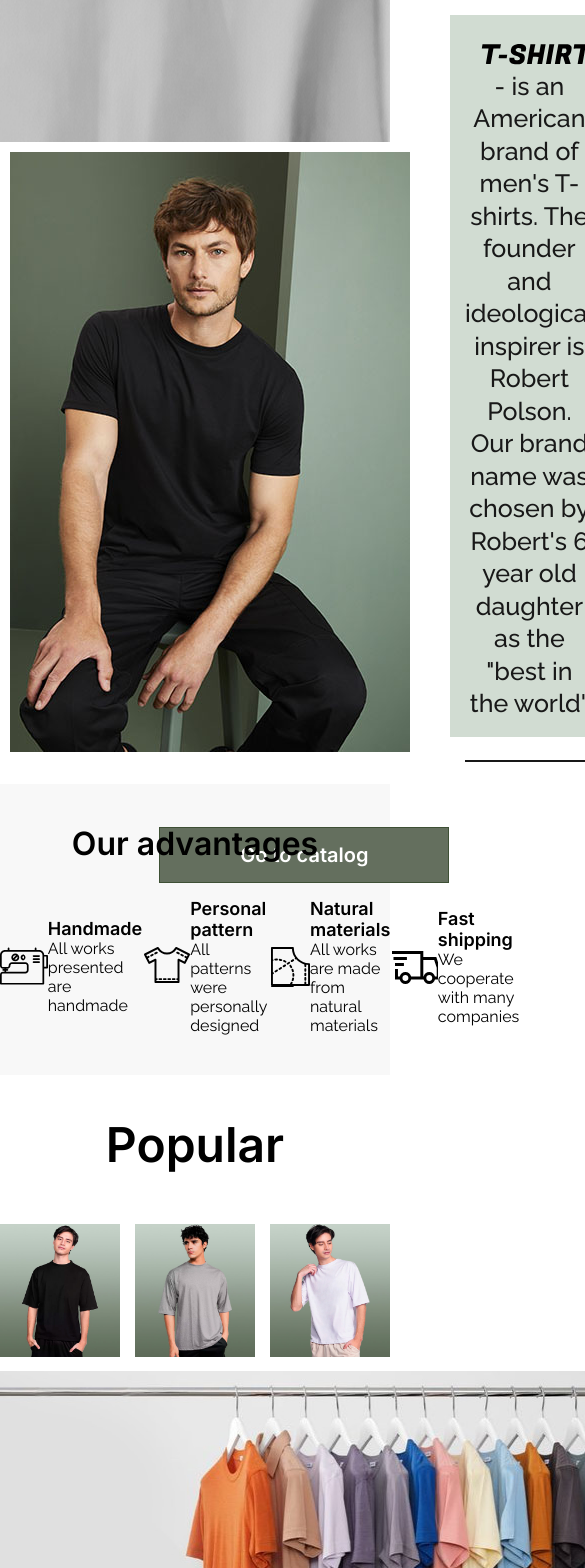
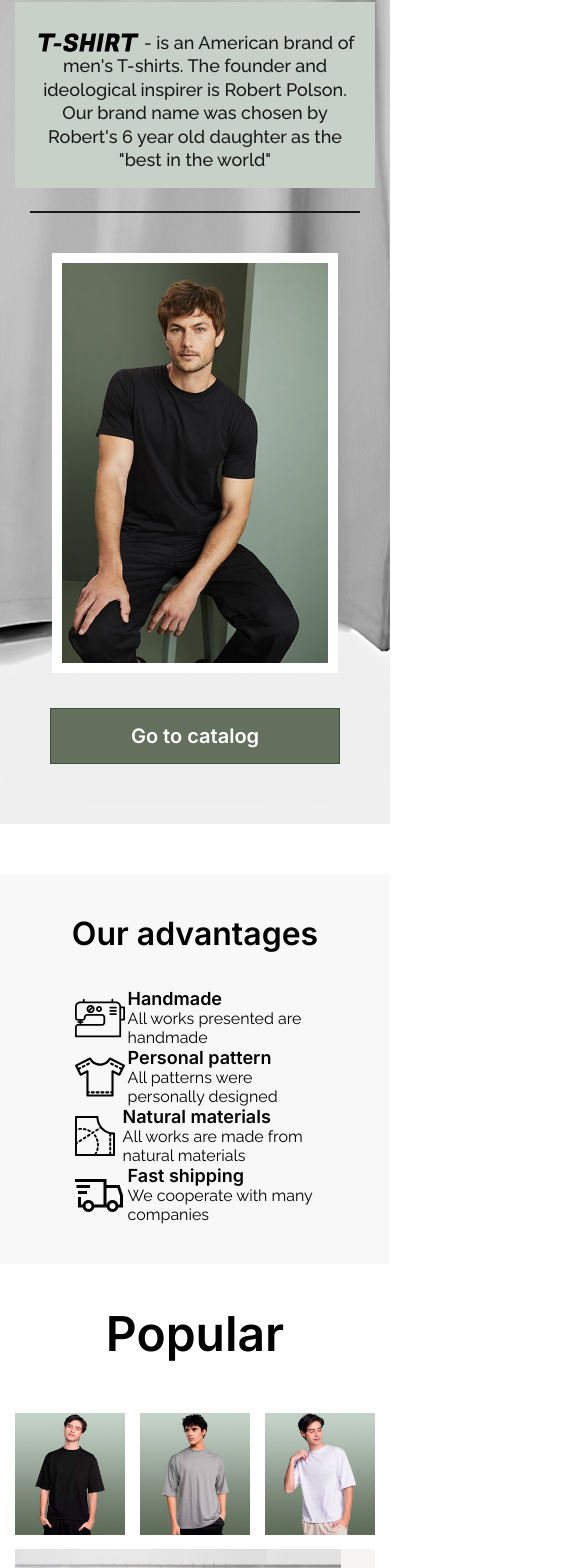
Before and after one commit to lordwebkit/t-shirt-dev, a Vue app: page / in a window 390 px wide. Shown: the part 109-1677 px from the top of the page, 585 px wide, since content can reach past the window. Built offline with nearby package versions, Linux system fonts and the light colour scheme; data requests are answered from the project's data file.

Commit message:
Added adaptive mode for main page

```diff
--- a/src/assets/styles/mixins.scss
+++ b/src/assets/styles/mixins.scss
@@ -3,6 +3,10 @@
 @mixin grid($mw: 980px) {
   max-width: $mw;
   margin: 0 auto;
+  @media (max-width: 1024px) {
+    padding-left: 15px;
+    padding-right: 15px;
+  }
 }
 @mixin title($fs: 46px) {
   font-family: "Inter", sans-serif;
--- a/src/components/SCarousel.vue
+++ b/src/components/SCarousel.vue
@@ -1,7 +1,10 @@
 <template>
   <div
     class="s-carousel-wrapper"
-    :style="{ width: `${castomSettings.width}px` }"
+    :style="{
+      width: `${castomSettings.width}px`,
+      height: `${castomSettings.height ? castomSettings.height : 305}px`,
+    }"
   >
     <div
       class="s-carousel"
@@ -189,6 +192,10 @@ export default {
       padding: 20px;
       border: 0;
       background-color: inherit;
+      @media (max-width: 550px) {
+        width: auto;
+        max-width: 100px;
+      }
       &:hover {
         cursor: pointer;
       }
--- a/src/components/SMain/SAdvantages.vue
+++ b/src/components/SMain/SAdvantages.vue
@@ -40,6 +40,21 @@ export default {
   &__items {
     display: flex;
     justify-content: space-between;
+    @media (max-width: 960px) {
+      display: grid;
+      grid-template-columns: 50% 50%;
+      padding-left: 60px;
+      padding-right: 60px;
+    }
+    @media (max-width: 660px) {
+      padding-left: 30px;
+      padding-right: 30px;
+    }
+    @media (max-width: 530px) {
+      grid-template-columns: 100%;
+      padding-left: 60px;
+      padding-right: 60px;
+    }
   }
 }
 </style>
--- a/src/components/SMain/SAdvantagesItem.vue
+++ b/src/components/SMain/SAdvantagesItem.vue
@@ -25,6 +25,7 @@ export default {
   flex: 1;
   display: flex;
   align-items: center;
+  min-width: 232px;
   &::before {
     content: "";
     height: 50px;
@@ -37,6 +38,9 @@ export default {
   &__info {
     width: 70%;
     margin: 0 auto;
+    @media (max-width: 960px) {
+      width: 77%;
+    }
   }
   &__text {
     @include text(16px);
--- a/src/components/SMain/SInfo.vue
+++ b/src/components/SMain/SInfo.vue
@@ -32,24 +32,74 @@ export default {
 </script>
 <style lang="scss" scoped>
 .s-info {
-  height: calc(100vh - 65px);
-  background: #fff url("@/assets/images/founder/bg.jpg") no-repeat center right;
+  padding-bottom: 60px;
+  background: url("@/assets/images/founder/bg.jpg") no-repeat top right;
+  position: relative;
+  &::before {
+    content: "";
+    display: block;
+    width: 31%;
+    height: 100%;
+    background-color: #fff;
+    position: absolute;
+    z-index: 1;
+    @media (max-width: 1600px) {
+      width: 27%;
+    }
+    @media (max-width: 1350px) {
+      width: 24%;
+    }
+    @media (max-width: 530px) {
+      display: none;
+    }
+  }
   &__inner {
     @include grid(1110px);
     display: grid;
     grid-template-columns: 1fr 2fr;
     align-items: end;
-    padding-top: 60px;
+    padding-top: 72px;
+    position: relative;
+    z-index: 2;
+    @media (max-width: 1230px) {
+      max-width: 980px;
+    }
+    @media (max-width: 530px) {
+      grid-template-columns: 1fr;
+      grid-template-rows: 1fr;
+      padding-top: 47px;
+      justify-items: center;
+    }
   }
   &__image {
     height: 600px;
     padding: 10px;
     background-color: #fff;
+    @media (max-width: 1024px) {
+      height: 560px;
+    }
+    @media (max-width: 900px) {
+      height: 500px;
+    }
+    @media (max-width: 750px) {
+      height: 400px;
+    }
+    @media (max-width: 530px) {
+      grid-row-start: 2;
+      margin-top: 40px;
+    }
   }
   &__bio {
     margin-left: 30px;
     margin-bottom: 25px;
     max-width: 500px;
+    @media (max-width: 1024px) {
+      max-width: 420px;
+    }
+    @media (max-width: 530px) {
+      margin-left: 0;
+      max-width: 100%;
+    }
   }
   &__button {
     @include btn();
@@ -60,15 +110,25 @@ export default {
     text-align: center;
     margin-top: 65px;
     text-decoration: none;
+    @media (max-width: 530px) {
+      grid-column-end: 2;
+      margin-top: 35px;
+    }
   }
 }
 .s-bio {
   @include text(25px, 500);
   text-align: center;
   line-height: 1.3;
-  background-color: rgba(105, 139, 106, 0.3);
+  background-color: rgb(199, 209, 199);
   color: rgb(24, 24, 24);
   padding: 15px;
+  @media (max-width: 1024px) {
+    font-size: 20px;
+  }
+  @media (max-width: 750px) {
+    font-size: 18px;
+  }
   &::before,
   &::after {
     content: "";
@@ -91,6 +151,10 @@ export default {
     height: 30px;
     display: inline-block;
     transform: translate(6px, 6px);
+    @media (max-width: 750px) {
+      width: 104px;
+      transform: translateY(9px);
+    }
   }
 }
 </style>
--- a/src/components/SMain/SPopular.vue
+++ b/src/components/SMain/SPopular.vue
@@ -9,9 +9,15 @@
       />
     </div>
     <s-carousel
+      id="s-popular__carousel"
       class="s-popular__carousel"
       :item-data="publication"
-      :castom-settings="{ width: 980, imgDir: 'publication', interval: 5000 }"
+      :castom-settings="{
+        width: carouselSize,
+        height: carouselHeight,
+        imgDir: 'publication',
+        interval: 5000,
+      }"
     />
   </div>
 </template>
@@ -27,7 +33,11 @@ export default {
     SPopularItem,
   },
   data() {
-    return {};
+    const pageSize = document.documentElement.scrollWidth;
+    return {
+      carouselSize: pageSize > 1010 ? 980 : pageSize - 30,
+      carouselHeight: pageSize > 768 ? 305 : 305 - (pageSize / 1000) * 50,
+    };
   },
   computed: {
     ...mapGetters("popular", ["popular"]),
@@ -36,10 +46,21 @@ export default {
   mounted() {
     this.getPopularFromApi();
     this.getPublicationFromApi();
+
+    window.addEventListener("resize", this.carouselResize);
+  },
+  destroy() {
+    window.removeEventListener("resize", this.carouselResize);
   },
   methods: {
     ...mapActions("popular", ["getPopularFromApi"]),
     ...mapActions("publication", ["getPublicationFromApi"]),
+    carouselResize() {
+      const pageSize = document.documentElement.scrollWidth;
+      this.carouselSize = pageSize > 1010 ? 980 : pageSize - 30;
+      this.carouselHeight =
+        pageSize > 768 ? 305 : 305 - (pageSize / 1000) * 50;
+    },
   },
 };
 </script>
--- a/src/components/SMain/SQuestionnaire.vue
+++ b/src/components/SMain/SQuestionnaire.vue
@@ -81,10 +81,10 @@
   </div>
 </template>
 <script>
-import SPopup from "../SPopup.vue"
+import SPopup from "../SPopup.vue";
 export default {
   name: "SQuestionnaire",
-  components: {SPopup},
+  components: { SPopup },
   data() {
     return {
       email: "",
@@ -92,9 +92,7 @@ export default {
       promo: "",
       notice: false,
       isVisible: false,
-      popupContent: {
-
-      }
+      popupContent: {},
     };
   },
   methods: {
@@ -115,8 +113,8 @@ export default {
       }
     },
     closePopup() {
-      this.isVisible = false
-    }
+      this.isVisible = false;
+    },
   },
 };
 </script>
@@ -136,7 +134,11 @@ export default {
   }
   &__content {
     display: flex;
-    height: 150px;
+    min-height: 150px;
+    @media (max-width: 1020px) {
+      flex-direction: column;
+      min-height: 300px;
+    }
   }
   &__form {
     display: flex;
@@ -149,6 +151,9 @@ export default {
     display: flex;
     align-items: flex-end;
     justify-content: end;
+    @media (max-width: 1020px) {
+      justify-content: center;
+    }
     &__title {
       @include text(20px);
       margin-right: 10px;
```
